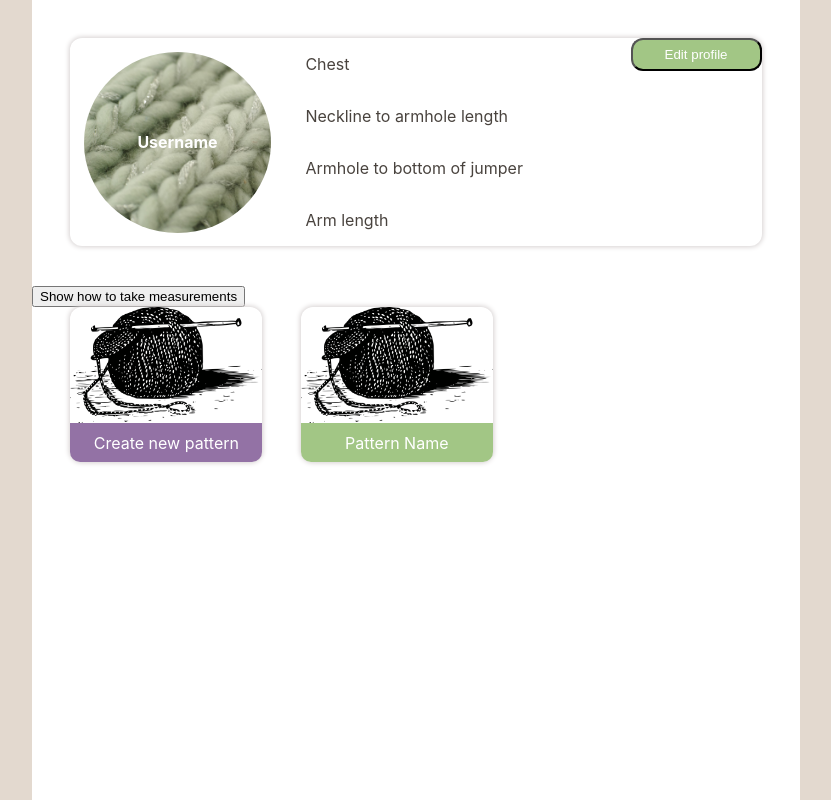
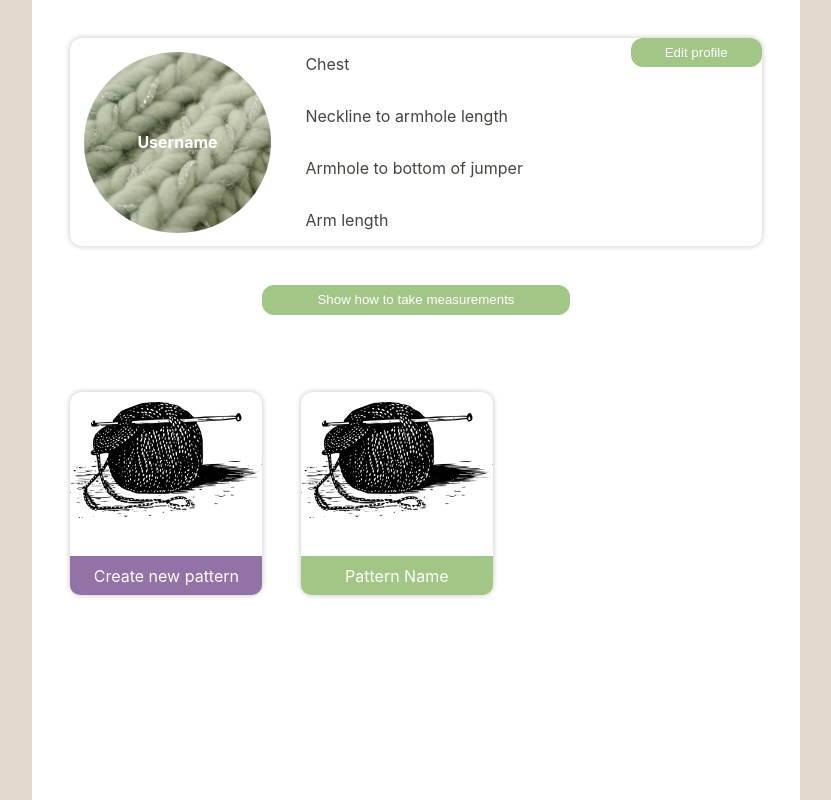
Before and after one commit to ClaireAdele/jumper-generator, a React (Create React App) app: page /profile in a window 1280 px wide. Shown: the whole page, without its empty margins (224-1055 px from the left). Built offline with nearby package versions, Linux system fonts and the light colour scheme.

Commit message:
kept working on styling a bit longer tonight

```diff
--- a/src/App.css
+++ b/src/App.css
@@ -39,6 +39,7 @@ a {
   color: white;
   text-decoration: none;
   border-radius: 12px;
+  border: 0px;
 }
 
 .main-button-style:hover {
--- a/src/components/homepage/Homepage.css
+++ b/src/components/homepage/Homepage.css
@@ -54,7 +54,6 @@
 #no-account-access-button {
     margin-top: 4%;
 }
-
 
 #description {
     color: rgb(73, 67, 62);
--- a/src/components/profile/Profile.css
+++ b/src/components/profile/Profile.css
@@ -21,6 +21,8 @@
 
 #profilePage {
     min-height: 100vh;
+    display: flex;
+    flex-direction: column;
 }
 
 #username-container-img {
@@ -35,7 +37,7 @@
     border-right-style: blur;
 }
 
-#profileInfo-style2 {
+#profile-info-style2 {
     display: flex;
     justify-content: flex-end;
     margin: 5%;
@@ -74,3 +76,9 @@ div#username-img > h4 {
     align-self: flex-start;
     width: 20%;
 }
+
+#show-how-to-measurements {
+    margin-left: 30%;
+    margin-right: 30%;
+    margin-bottom: 10%;
+}
--- a/src/components/profile/Profile.js
+++ b/src/components/profile/Profile.js
@@ -35,7 +35,7 @@ const ProfilePage = () => {
               <button onClick={handleClickEditProfile}>Edit profile</button>
             </div>
           </div> */}
-          <div id="profileInfo-style2">
+          <div id="profile-info-style2">
             <div id="username-img">
               <h4>Username</h4>
             </div>
@@ -45,17 +45,31 @@ const ProfilePage = () => {
               <p>Armhole to bottom of jumper</p>
               <p>Arm length</p>
             </div>
-            <button className="main-button-style" id="edit-profile-button" onClick={handleClickEditProfile}>Edit profile</button>
+            <button
+              className="main-button-style"
+              id="edit-profile-button"
+              onClick={handleClickEditProfile}
+            >
+              Edit profile
+            </button>
           </div>
           {showHowToTakeMeasurements ? (
             <>
-              <button onClick={handleClickShowHowTo}>
+              <button
+                className="main-button-style"
+                id="show-how-to-measurements"
+                onClick={handleClickShowHowTo}
+              >
                 Hide how to take measurements
               </button>
               <HowToTakeMeasurements />
             </>
           ) : (
-            <button onClick={handleClickShowHowTo}>
+            <button
+              id="show-how-to-measurements"
+              className="main-button-style"
+              onClick={handleClickShowHowTo}
+            >
               Show how to take measurements
             </button>
           )}
--- a/src/components/profile/pattern-list/PatternList.js
+++ b/src/components/profile/pattern-list/PatternList.js
@@ -8,7 +8,7 @@ const PatternList = () => {
   return (
     <div id="pattern-list-container">
       <div className="pattern-tile">
-        <img className="pattern-tileImg" src={placeHolderImg}></img>
+        <img className="pattern-tile-img" src={placeHolderImg}></img>
         <Link className="pattern-link" id="create-new-pattern" to="/yoke-pattern">Create new pattern</Link>
       </div>
       <PatternTile />
--- a/src/components/profile/pattern-list/Patterns.css
+++ b/src/components/profile/pattern-list/Patterns.css
@@ -1,7 +1,7 @@
 .pattern-tile {
     border-radius: 12px;
     display: flex;
-    flex-direction:column;
+    flex-direction: column;
     max-width: 25%;
     margin-left: 5%;
     box-shadow: 0px 0px 5px 1px #d6d1d1;
@@ -9,10 +9,13 @@
 
 .pattern-tile-img {
     max-width: 100%;
+    margin-top: 5%;
+    padding-bottom: 20%;
 }
 
 #pattern-list-container {
     display: flex;
+    margin-bottom: 5%;
 }
 
 .pattern-link {
```
